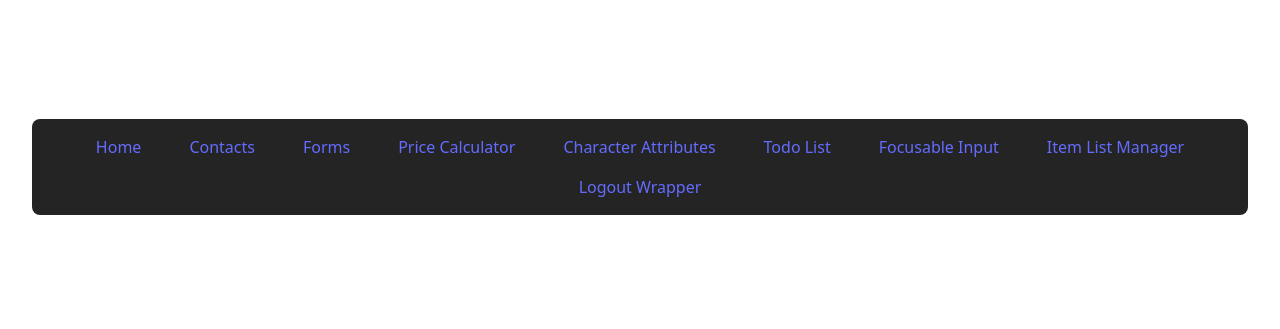
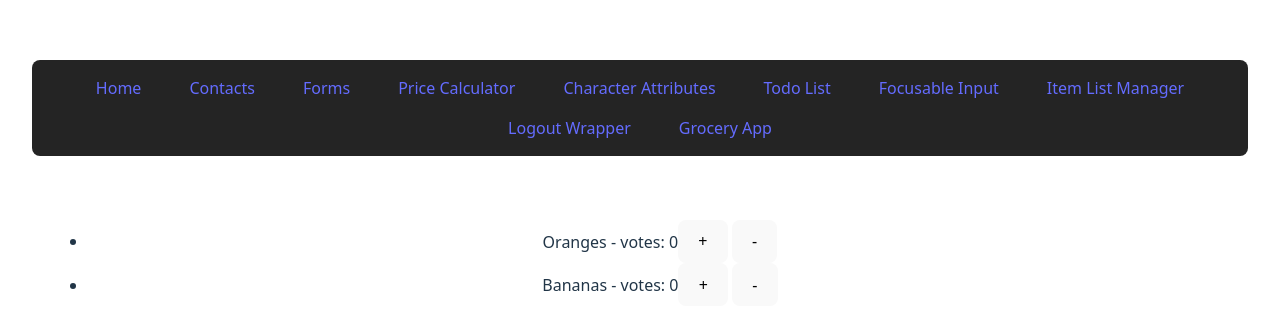
Before and after one commit to liweinan/play-react, a React (Vite) app: page /groceryapp in a window 1280 px wide. Shown: the part 201-530 px from the top of the page. Built offline with nearby package versions, Linux system fonts and the light colour scheme.

Commit message:
refactor: move components to testdome and pages directories

```diff
--- a/src/App.jsx
+++ b/src/App.jsx
@@ -7,6 +7,7 @@ import ItemListManager from "./testdome/ItemListManager";
 import TodoList from './testdome/TodoList'
 import FocusableInput from './testdome/FocusableInput'
 import LogoutWrapper from "./testdome/LogoutWrapper.jsx";
+import GroceryApp from "./testdome/GroceryApp.jsx";
 import Contact from './pages/Contact'
 import Contact2 from './pages/Contact2'
 
@@ -57,6 +58,7 @@ function App() {
                     <li><Link to="/focusableinput">Focusable Input</Link></li>
                     <li><Link to="/itemListManager">Item List Manager</Link></li>
                     <li><Link to="/logoutwrapper">Logout Wrapper</Link></li>
+                    <li><Link to="/groceryapp">Grocery App</Link></li>
                 </ul>
             </nav>
 
@@ -76,6 +78,10 @@ function App() {
                     />}/>
                     <Route path="/focusableinput" element={<FocusableInput shouldFocus={true}/>}/>
                     <Route path="/logoutwrapper" element={<LogoutWrapper username="James"/>}/>
+                    <Route path="/groceryapp" element={<GroceryApp products={[
+                        {name: "Oranges", votes: 0},
+                        {name: "Bananas", votes: 0}
+                    ]}/>}/>
                     <Route path="/contact" element={<Contact/>}/>
                     <Route path="/contact2" element={<Contact2/>}/>
                 </Routes>
--- /dev/null
+++ b/src/testdome/GroceryApp.jsx
@@ -0,0 +1,56 @@
+import React from 'react';
+
+const Product = props => {
+    const plus = () => {
+        props.onVote('up', props.index);
+    };
+    const minus = () => {
+        props.onVote('down', props.index);
+    };
+    return (
+        <li>
+            <span>{props.name}</span> - <span>votes: {props.votes}</span>
+            <button onClick={plus}>+</button>
+            {" "}
+            <button onClick={minus}>-</button>
+        </li>
+    );
+};
+
+const GroceryApp = (props) => {
+    let [products, setProducts] = React.useState(props.products);
+
+    const onVote = (dir, index) => {
+
+        setProducts(prevProducts => {
+            const newProducts = [...prevProducts];
+            console.log("prevProducts", prevProducts);
+            newProducts[index] = {
+                ...newProducts[index],
+                votes: dir === 'up'
+                    ? newProducts[index].votes + 1
+                    : newProducts[index].votes - 1
+            };
+            console.log("newProducts", newProducts);
+            return newProducts;
+        });
+    };
+
+    return (
+        <div id="groceryapp">
+            <ul>
+                {products.map((product, index) => (
+                    <Product
+                        key={product.name}
+                        name={product.name}
+                        votes={product.votes}
+                        index={index}
+                        onVote={onVote}
+                    />
+                ))}
+            </ul>
+        </div>
+    );
+};
+
+export default GroceryApp;
```
Also changed, not shown: src/Contact.jsx (deleted, +0 -7 lines), src/Contact2.jsx (deleted, +0 -9 lines), src/ItemListManager.jsx (deleted, +0 -43 lines), 1 other file (tests, documents, lock files or other folders).
